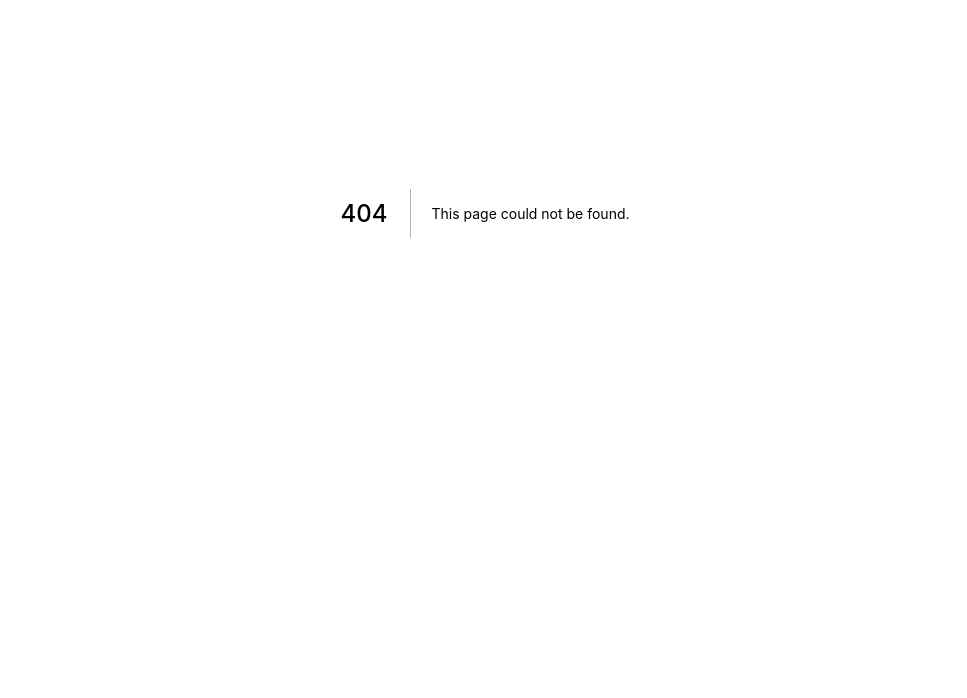
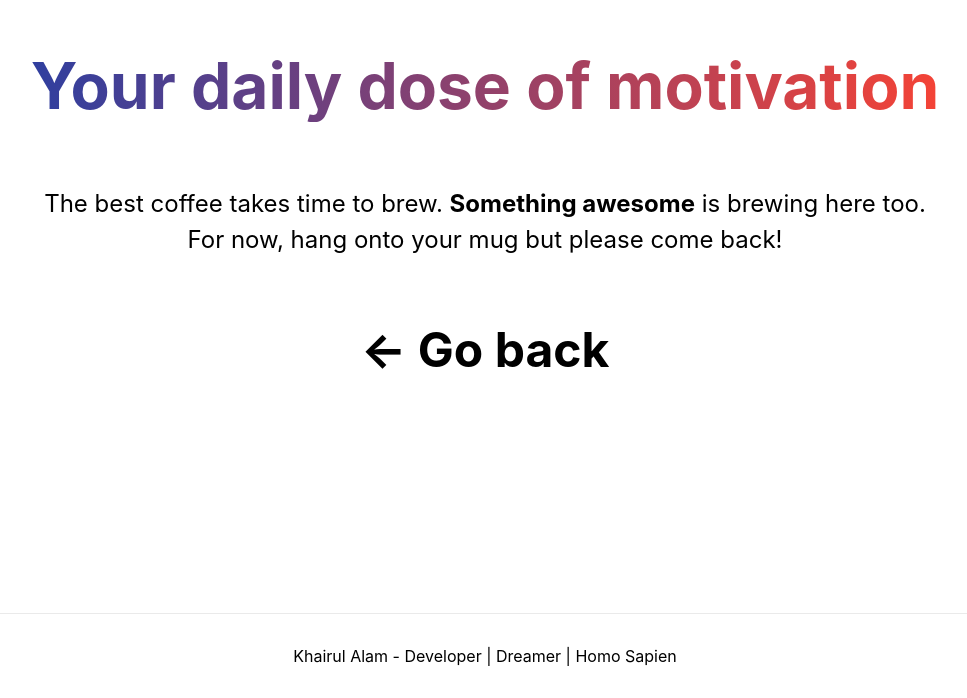
Before and after one commit to devKhairul/portfolio-website, a Next.js app: page /motivation in a window 1280 px wide. Before the commit this address had no page. Shown: the part 187-885 px from the top of the page, without its empty margins (155-1122 px from the left). Before the commit the page ends 800 px from the top, so only its background shows below. Built offline with nearby package versions, Linux system fonts and the light colour scheme.

Commit message:
Added motivation page

```diff
--- /dev/null
+++ b/pages/motivation.js
@@ -0,0 +1,44 @@
+import Head from 'next/head'
+import Link from 'next/link'
+import styles from '../styles/Home.module.css'
+
+export default function Home() {
+    return (
+      <div className={styles.container}>
+        <Head>
+          <title>Motivation - Khairul Alam</title>
+          <meta name="description" content="A portfolio website for Khairul Alam" />
+          <link rel="icon" href="/favicon.ico" />
+        </Head>
+
+        <main className={styles.main}>
+          <h1 className={styles.title}>
+            Your daily dose of motivation
+          </h1>
+
+          <p className={styles.description}>
+            The best coffee takes time to brew. <strong>Something awesome</strong> is brewing here too. <br />For now, hang onto your mug but please come back!
+          </p>
+
+          <h2 className={styles.titlesm}>
+            <Link href='/'>
+                <a>&larr; Go back</a>
+            </Link>
+          </h2>
+
+
+
+        </main>
+
+        <footer className={styles.footer}>
+          <a
+            href="#"
+            target="_blank"
+            rel="noopener noreferrer"
+          >
+            Khairul Alam - Developer | Dreamer | Homo Sapien
+          </a>
+        </footer>
+      </div>
+    )
+  }
--- a/styles/Home.module.css
+++ b/styles/Home.module.css
@@ -118,6 +118,25 @@
   margin-left: 0.5rem;
 }
 
+.btn {
+  font-size: 20px;
+  font-weight: bold;
+  border: 2px solid #0070f3;
+  padding: 10px 30px;
+  border-radius: 3px;
+  background: #303F9F;
+  background: linear-gradient(to right, #303F9F 0%, #F44336 100%);
+  -webkit-background-clip: text;
+  -webkit-text-fill-color: transparent;
+}
+.btn:hover {
+  background-color: rgba(0,0,0,0.6);
+  color: white;
+  cursor: pointer;
+  border: 2px solid #0070f3;
+
+}
+
 @media (max-width: 600px) {
   .grid {
     width: 100%;
```
Also changed, not shown: pages/index.js (+7 -0 lines).
